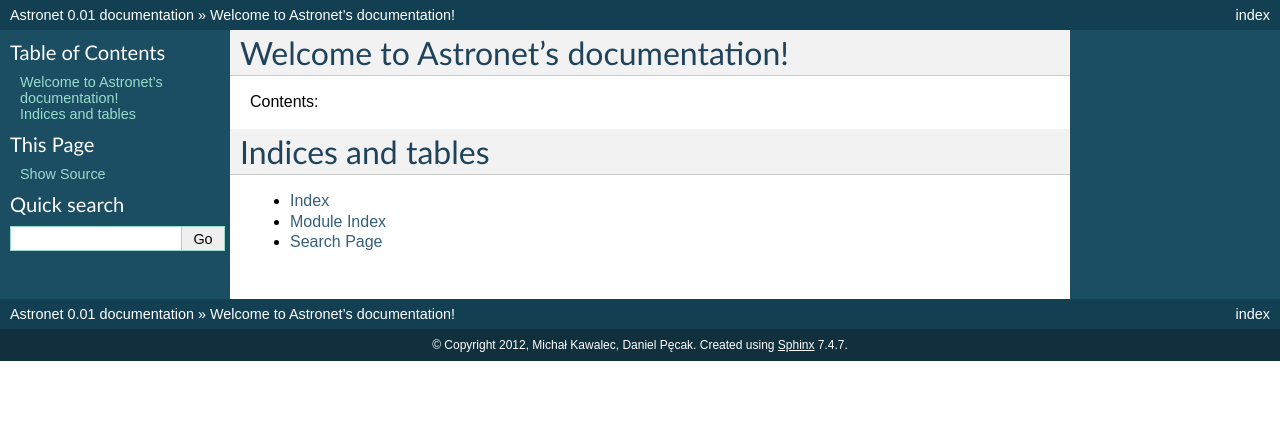
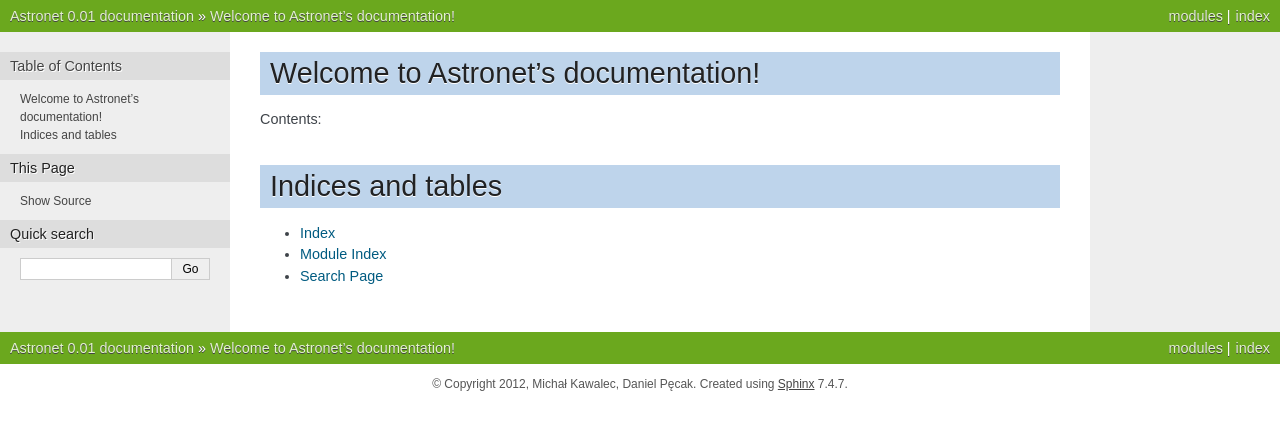
Before and after one commit to mkawalec/astronet, a Sphinx documentation site: the page built from docs/index.rst, in a window 1280 px wide. Shown: the top 430 px of the page. Built offline with Sphinx 7.4.7, drawn with Linux system fonts in a browser that asks for light colours.

Commit message:
Changed the theme and imported all the modules.

```diff
--- a/docs/conf.py
+++ b/docs/conf.py
@@ -16,7 +16,7 @@
 # If extensions (or modules to document with autodoc) are in another directory,
 # add these directories to sys.path here. If the directory is relative to the
 # documentation root, use os.path.abspath to make it absolute, like shown here.
-#sys.path.insert(0, os.path.abspath('.'))
+sys.path.insert(0, os.path.abspath('..'))
 
 # -- General configuration -----------------------------------------------------
 
@@ -91,7 +91,7 @@
 
 # The theme to use for HTML and HTML Help pages.  See the documentation for
 # a list of builtin themes.
-html_theme = 'default'
+html_theme = 'nature'
 
 # Theme options are theme-specific and customize the look and feel of a theme
 # further.  For a list of options available for each theme, see the
--- a/docs/index.rst
+++ b/docs/index.rst
@@ -11,7 +11,7 @@
 .. toctree::
    :maxdepth: 2
 
-
+.. module:: astronet
 
 Indices and tables
 ==================
```
